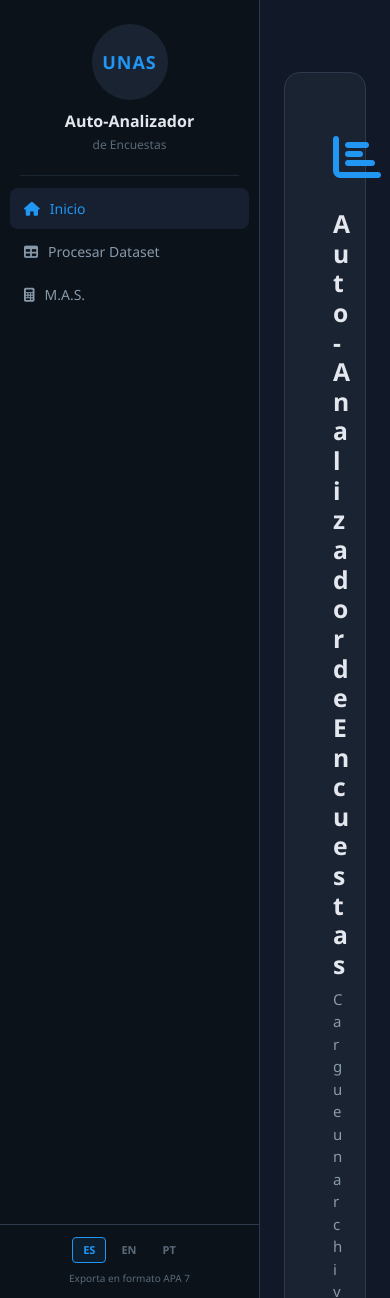
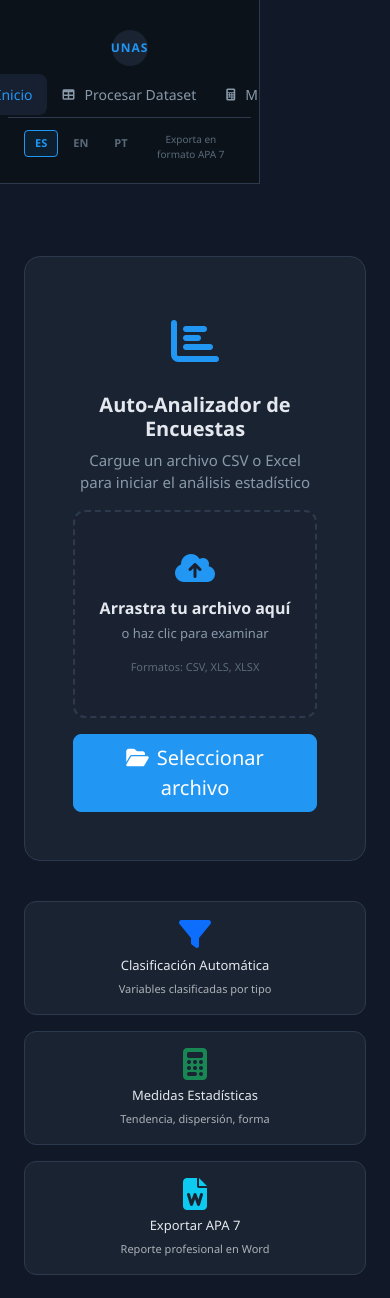
Before and after one commit to 1908piero/Sistema_Analizador0.1, a Flask app: page / in a window 390 px wide. Run offline with Flask 3, Linux system fonts and the light colour scheme.

Commit message:
fix: mobile file upload with label, responsive layout

```diff
--- a/webapp/app.py
+++ b/webapp/app.py
@@ -13,7 +13,7 @@ except ImportError:
     from routes import main_bp
 
 app = Flask(__name__)
-app.secret_key = os.environ.get('SECRET_KEY', os.urandom(32).hex())
+app.secret_key = os.environ.get('SECRET_KEY', 'analizador-encuestas-secret-key-2024')
 app.config['MAX_CONTENT_LENGTH'] = 50 * 1024 * 1024
 app.config['UPLOAD_FOLDER'] = os.path.join(os.path.dirname(__file__), 'uploads')
 os.makedirs(app.config['UPLOAD_FOLDER'], exist_ok=True)
--- a/webapp/static/css/style.css
+++ b/webapp/static/css/style.css
@@ -17,6 +17,119 @@ body {
     color: var(--text-primary);
     font-family: 'Segoe UI', system-ui, -apple-system, sans-serif;
     overflow: hidden;
+}
+
+/* Responsive: mobile sidebar collapse */
+@media (max-width: 768px) {
+    .app-wrapper {
+        flex-direction: column;
+    }
+    .sidebar {
+        width: 100%;
+        min-width: unset;
+        flex-direction: row;
+        align-items: center;
+        padding: 8px 12px;
+        border-right: none;
+        border-bottom: 1px solid var(--card-border);
+        overflow-y: visible;
+    }
+    .sidebar-header {
+        display: flex;
+        align-items: center;
+        gap: 8px;
+        padding: 0;
+    }
+    .sidebar-header .logo-circle {
+        width: 36px;
+        height: 36px;
+        margin: 0;
+    }
+    .sidebar-header .logo-text {
+        font-size: 12px;
+    }
+    .sidebar-title {
+        font-size: 13px;
+        display: none;
+    }
+    .sidebar-subtitle {
+        display: none;
+    }
+    .sidebar-divider {
+        display: none;
+    }
+    .sidebar-nav {
+        display: flex;
+        flex: 1;
+        gap: 4px;
+        padding: 0 8px;
+    }
+    .nav-item {
+        font-size: 12px;
+        padding: 6px 8px;
+        gap: 4px;
+        white-space: nowrap;
+    }
+    .nav-item i {
+        font-size: 14px;
+    }
+    .sidebar-footer {
+        display: flex;
+        align-items: center;
+        gap: 8px;
+        padding: 0;
+        border-top: none;
+    }
+    .sidebar-hint {
+        display: none;
+    }
+    .lang-link {
+        font-size: 10px;
+        padding: 4px 6px;
+    }
+    .main-content {
+        flex: 1;
+        overflow-y: auto;
+    }
+    .welcome-title {
+        font-size: 20px;
+    }
+    .welcome-subtitle {
+        font-size: 13px;
+    }
+    .drop-zone {
+        padding: 20px 12px;
+    }
+    .drop-zone .drop-icon {
+        font-size: 2rem;
+    }
+    .feature-card h6 {
+        font-size: 13px;
+    }
+    .feature-card small {
+        font-size: 11px;
+    }
+}
+
+@media (max-width: 480px) {
+    .sidebar {
+        padding: 6px 8px;
+    }
+    .sidebar-nav {
+        gap: 2px;
+        padding: 0 4px;
+    }
+    .nav-item {
+        font-size: 10px;
+        padding: 4px 6px;
+    }
+    .nav-item i {
+        font-size: 12px;
+    }
+    .lang-link {
+        font-size: 9px;
+        padding: 2px 4px;
+    }
 }
 
 .app-wrapper {
--- a/webapp/static/js/main.js
+++ b/webapp/static/js/main.js
@@ -2,12 +2,8 @@ $(function () {
     // File upload drag & drop
     var dropZone = $('#drop-zone');
     var fileInput = $('#file-input');
-    var browseBtn = $('#browse-btn');
 
     if (dropZone.length) {
-        dropZone.on('click', function () { fileInput.click(); });
-        browseBtn.on('click', function () { fileInput.click(); });
-
         dropZone.on('dragover', function (e) {
             e.preventDefault();
             e.stopPropagation();
--- a/webapp/templates/index.html
+++ b/webapp/templates/index.html
@@ -12,17 +12,17 @@
                     <p class="welcome-subtitle">Cargue un archivo CSV o Excel para iniciar el análisis estadístico</p>
 
                     <form id="upload-form" action="{{ url_for('main.upload') }}" method="post" enctype="multipart/form-data">
-                        <div class="drop-zone" id="drop-zone">
+                        <label class="drop-zone" id="drop-zone" for="file-input">
                             <i class="fas fa-cloud-upload-alt fa-3x drop-icon"></i>
                             <p class="drop-text">Arrastra tu archivo aquí</p>
                             <p class="drop-subtext">o haz clic para examinar</p>
                             <input type="file" name="file" id="file-input" class="file-input"
-                                   accept=".csv,.xls,.xlsx" hidden>
+                                   accept=".csv,.xls,.xlsx">
                             <span class="drop-formats">Formatos: CSV, XLS, XLSX</span>
-                        </div>
-                        <button type="button" class="btn btn-primary btn-lg mt-3" id="browse-btn">
+                        </label>
+                        <label for="file-input" class="btn btn-primary btn-lg mt-3" id="browse-label">
                             <i class="fas fa-folder-open me-2"></i>Seleccionar archivo
-                        </button>
+                        </label>
                     </form>
 
                     <div id="upload-status" class="mt-4" style="display:none;">
```
Also changed, not shown: other parts of webapp/static/css/style.css (+44 -1 lines), 1 other file.
